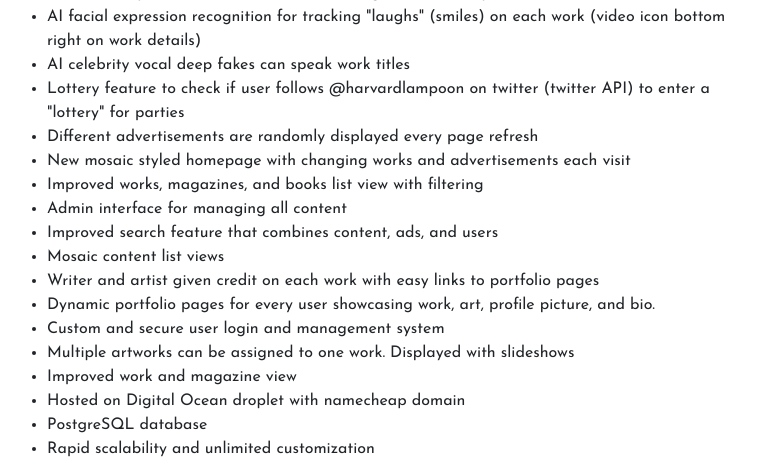
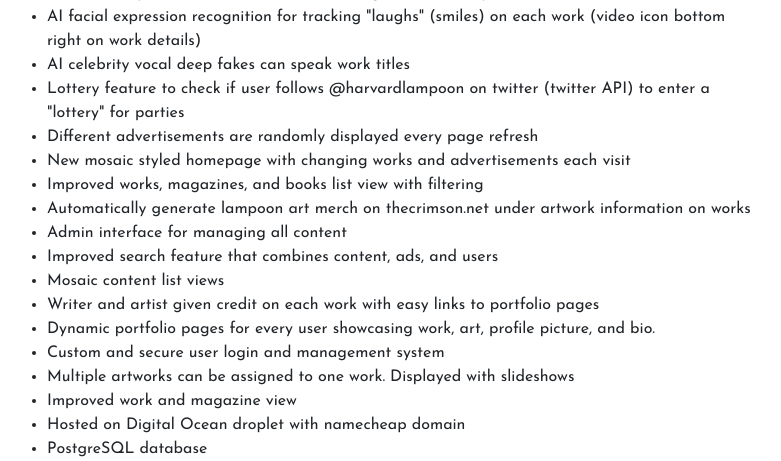
Before and after one commit to samsuchin/lampoom, a Django app: page /features/ in a window 1280 px wide. Shown: the part 447-908 px from the top of the page, without its empty margins (257-1038 px from the left). Run offline with Django 3.2, Linux system fonts and the light colour scheme; some libraries are stand-ins or nearby versions; some web fonts are replaced.

Commit message:
generate lampoon merch

```diff
--- a/templates/features.html
+++ b/templates/features.html
@@ -16,6 +16,7 @@
             <li>Different advertisements are randomly displayed every page refresh</li>
             <li>New mosaic styled homepage with changing works and advertisements each visit</li>
             <li>Improved works, magazines, and books list view with filtering</li>
+            <li>Automatically generate lampoon art merch on thecrimson.net under artwork information on works</li>
             <li>Admin interface for managing all content</li>
             <li>Improved search feature that combines content, ads, and users</li>
             <li>Mosaic content list views</li>
```
Also changed, not shown: 1 other file.
